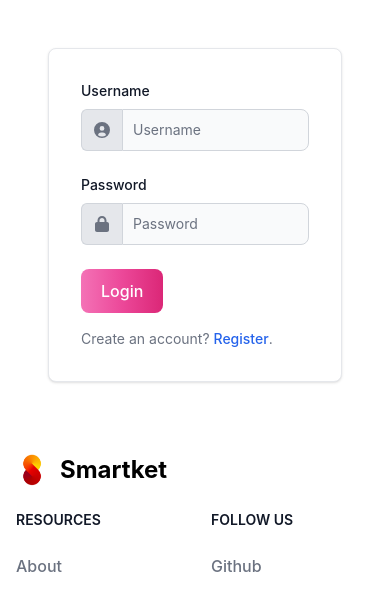
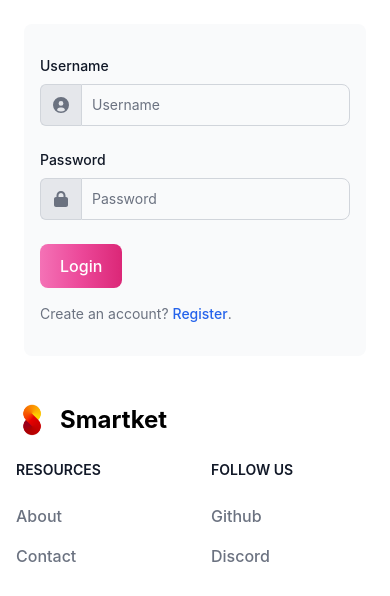
Before and after one commit to AristonCatipay/django_smartket, a Django app: page /signin/ in a window 390 px wide. Shown: the part 72-668 px from the top of the page. Run offline with Django 4.2, Linux system fonts and the light colour scheme; some libraries are stand-ins or nearby versions.

Commit message:
Add two columns in sign in to add an image.

```diff
--- a/core/templates/core/signin.html
+++ b/core/templates/core/signin.html
@@ -1,9 +1,59 @@
 {%extends 'core/base.html'%}
 {% block title %}{{ title }}{% endblock %}
 {% block content %}
+<!-- Start block -->
+<section class="bg-gray-50 dark:bg-gray-800 rounded-lg">
+    <div class="max-w-screen-xl px-4 py-8 mx-auto space-y-12 lg:space-y-20 lg:py-24 lg:px-6">
+        <!-- Row -->
+        <div class="items-center gap-8 lg:grid lg:grid-cols-2 xl:gap-16">
+            <div class="text-gray-500 sm:text-lg dark:text-gray-400">
+                <form action="." method="post">
+                    {% csrf_token %}
+
+                    {% for message in messages %}
+                    <div class="flex items-center p-4 mb-4 text-sm text-red-800 rounded-lg bg-red-50 dark:bg-gray-800 dark:text-red-400" role="alert">
+                        <svg class="flex-shrink-0 inline w-4 h-4 mr-3" aria-hidden="true" xmlns="http://www.w3.org/2000/svg" fill="currentColor" viewBox="0 0 20 20">
+                            <path d="M10 .5a9.5 9.5 0 1 0 9.5 9.5A9.51 9.51 0 0 0 10 .5ZM9.5 4a1.5 1.5 0 1 1 0 3 1.5 1.5 0 0 1 0-3ZM12 15H8a1 1 0 0 1 0-2h1v-3H8a1 1 0 0 1 0-2h2a1 1 0 0 1 1 1v4h1a1 1 0 0 1 0 2Z"/>
+                        </svg>
+                        <span class="sr-only">Info</span>
+                        <div>
+                            <span class="font-medium">Danger alert! </span> {{ message }}
+                        </div>
+                    </div>
+                    {% endfor %}
+
+                    <label for="website-admin" class="block mb-2 text-sm font-medium text-gray-900 dark:text-white">Username</label>
+                    <div class="flex mb-6">
+                    <span class="inline-flex items-center px-3 text-sm text-gray-900 bg-gray-200 border border-r-0 border-gray-300 rounded-l-md dark:bg-gray-600 dark:text-gray-400 dark:border-gray-600">
+                        <svg class="w-4 h-4 text-gray-500 dark:text-gray-400" aria-hidden="true" xmlns="http://www.w3.org/2000/svg" fill="currentColor" viewBox="0 0 20 20">
+                        <path d="M10 0a10 10 0 1 0 10 10A10.011 10.011 0 0 0 10 0Zm0 5a3 3 0 1 1 0 6 3 3 0 0 1 0-6Zm0 13a8.949 8.949 0 0 1-4.951-1.488A3.987 3.987 0 0 1 9 13h2a3.987 3.987 0 0 1 3.951 3.512A8.949 8.949 0 0 1 10 18Z"/>
+                        </svg>
+                    </span>
+                    <input name="username" type="text" id="website-admin" class="rounded-none rounded-r-lg bg-gray-50 border border-gray-300 text-gray-900 focus:ring-blue-500 focus:border-blue-500 block flex-1 min-w-0 w-full text-sm p-2.5  dark:bg-gray-700 dark:border-gray-600 dark:placeholder-gray-400 dark:text-white dark:focus:ring-blue-500 dark:focus:border-blue-500" placeholder="Username" required>
+                    </div>
+
+                    <label for="website-admin" class="block mb-2 text-sm font-medium text-gray-900 dark:text-white">Password</label>
+                    <div class="flex mb-6">
+                    <span class="inline-flex items-center px-3 text-sm text-gray-900 bg-gray-200 border border-r-0 border-gray-300 rounded-l-md dark:bg-gray-600 dark:text-gray-400 dark:border-gray-600">
+                        <svg class="w-4 h-4 text-gray-500 dark:text-gray-400" aria-hidden="true" xmlns="http://www.w3.org/2000/svg" fill="currentColor" height="1em" viewBox="0 0 448 512">
+                            <path d="M144 144v48H304V144c0-44.2-35.8-80-80-80s-80 35.8-80 80zM80 192V144C80 64.5 144.5 0 224 0s144 64.5 144 144v48h16c35.3 0 64 28.7 64 64V448c0 35.3-28.7 64-64 64H64c-35.3 0-64-28.7-64-64V256c0-35.3 28.7-64 64-64H80z"/>
+                        </svg>
+                    </span>
+                    <input name="password" type="password" id="website-admin" class="rounded-none rounded-r-lg bg-gray-50 border border-gray-300 text-gray-900 focus:ring-blue-500 focus:border-blue-500 block flex-1 min-w-0 w-full text-sm p-2.5  dark:bg-gray-700 dark:border-gray-600 dark:placeholder-gray-400 dark:text-white dark:focus:ring-blue-500 dark:focus:border-blue-500" placeholder="Password" required>
+                    </div>
+                    <button type="submit" class="text-white bg-gradient-to-r from-pink-400 via-pink-500 to-pink-600 hover:bg-gradient-to-br focus:ring-4 focus:outline-none focus:ring-pink-300 dark:focus:ring-pink-200 font-medium rounded-lg text-base px-5 py-2.5 text-center mr-2 mb-2">Login</button>
+                    <p id="helper-text-explanation" class="mt-2 text-sm text-gray-500 dark:text-gray-400">Create an account? <a href="{% url 'core:signup' %}" class="font-medium text-blue-600 hover:underline dark:text-blue-500">Register</a>.</p>
+                </form>
+            </div>
+            <img class="hidden w-full mb-4 rounded-lg lg:mb-0 lg:flex" src="./images/feature-1.png" alt="dashboard feature image">
+        </div>
+    </div>
+  </section>
+<!-- End block -->
+{% endblock %}
 <div class="flex justify-center">
     <div class="block max-w-lg p-8 m-6 bg-white border border-gray-200 rounded-lg shadow hover:bg-gray-100 dark:bg-gray-800 dark:border-gray-700 dark:hover:bg-gray-700">
-        <form action="" method="post">
+        <form action="." method="post">
             {% csrf_token %}
 
             {% for message in messages %}
@@ -42,4 +92,3 @@
         </form>
     </div>
 </div>
-{% endblock %}
```
